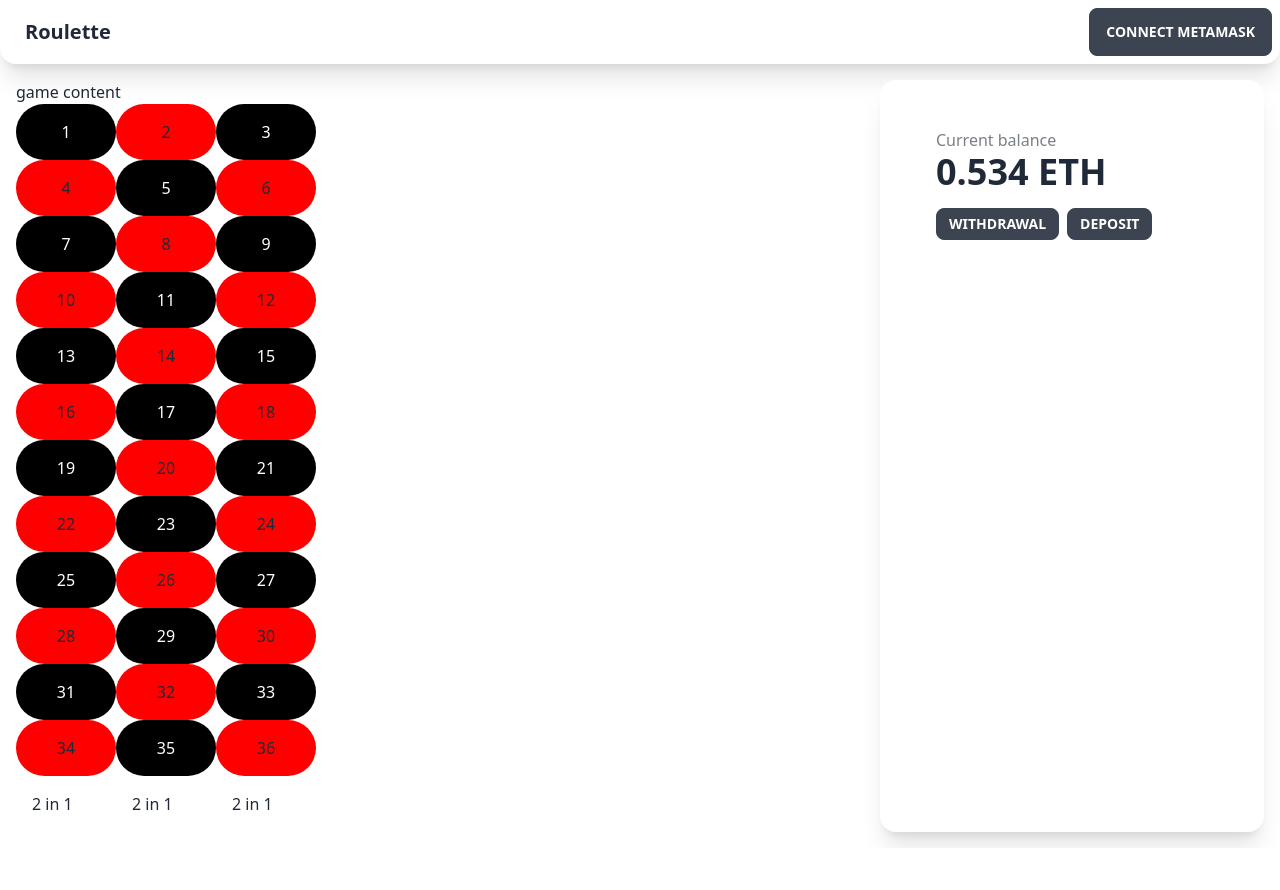
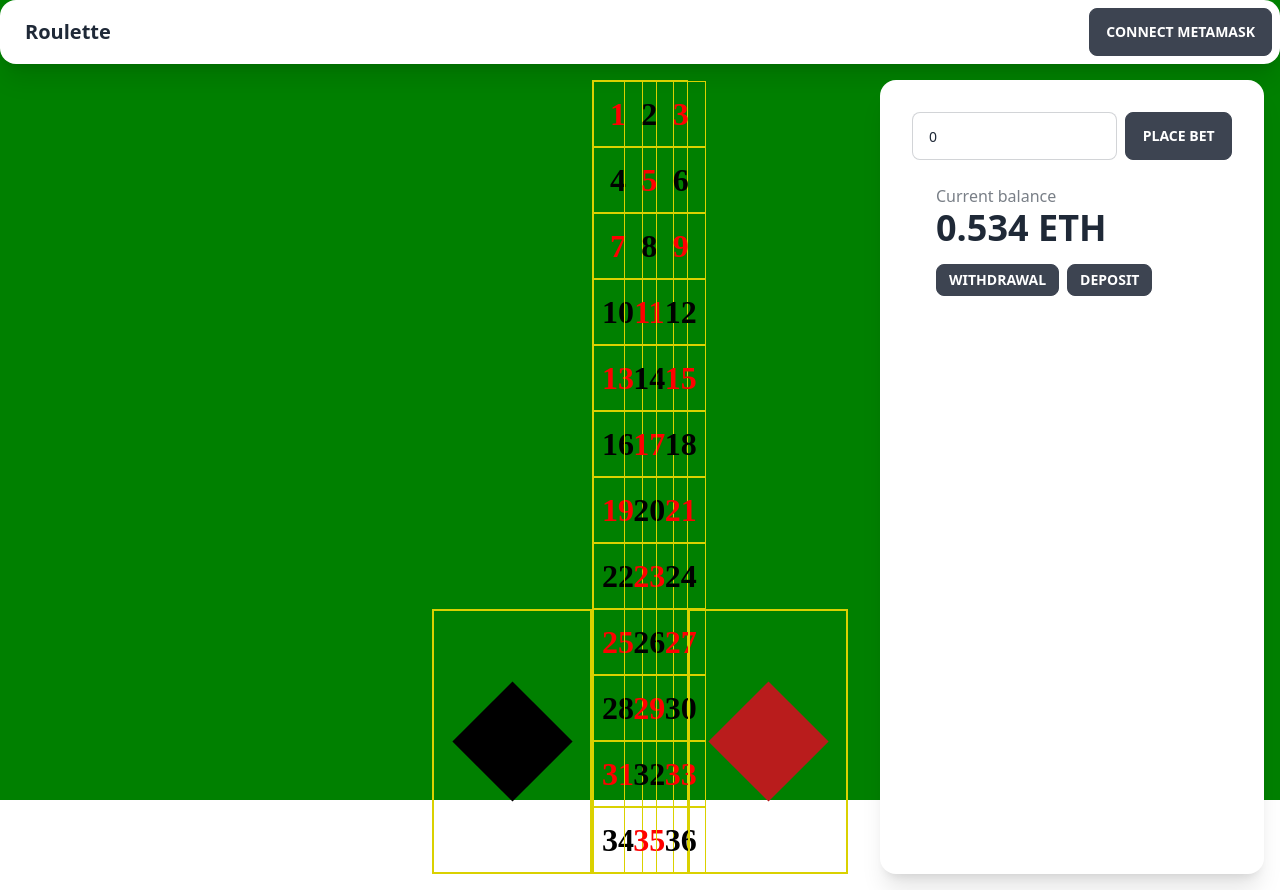
Before and after one commit to lennartbecker/eth-roulette, a Vue app in the folder vue-frontend/: page / in a window 1280 px wide. Before the commit the page ends 848 px from the top, so only its background shows below. Built offline with nearby package versions, Linux system fonts and the light colour scheme.

Commit message:
Add better board styling

```diff
--- a/vue-frontend/src/App.vue
+++ b/vue-frontend/src/App.vue
@@ -3,26 +3,14 @@
 
   <div class="flex flex-row p-4">
     <!-- <Input /> -->
-    <div class="game-wrpaper w-2/3">
-      game content
-
-      <div class="roulette-board">
-        <div class="grid grid-cols-3">
-          <div
-            class="roulette-number p-4 cursor-pointer flex justify-center items-center rounded-full"
-            v-for="i in 36"
-          >
-            {{ i }}
-          </div>
-          <div class="roulette-bet-field p-4 cursor-pointer" v-for="i in 3">
-            2 in 1
-          </div>
-        </div>
-      </div>
+    <div class="cylinder w-1/3"></div>
+    <div class="game-wrapper w-1/3 flex justify-center">
+      <Board />
     </div>
     <div class="player-funding w-1/3 flex justify-end">
       <div class="card w-96 bg-base-100 shadow-xl">
         <div class="card-body">
+          <BetInput />
           <div class="stat">
             <div class="stat-title">Current balance</div>
             <div class="stat-value">0.534 ETH</div>
@@ -40,17 +28,39 @@
 <script setup>
 import Navbar from "./components/Navbar.vue";
 import Input from "./components/Input.vue";
+import Board from "./components/Board.vue";
+import BetInput from "./components/BetInput.vue";
 </script>
 
 <style>
+#app {
+  background-color: green;
+  height: 100vh;
+}
 .roulette-board {
   max-width: 300px;
+  border: 1px solid #dad100;
+}
+.roulette-number {
+  font-size: 2rem;
+  border: 1px solid #dad100;
+  font-weight: bold;
+  font-family: "Times New Roman", Times, serif;
 }
 .roulette-number:nth-child(even) {
-  background-color: red;
+  color: black;
 }
 .roulette-number:nth-child(odd) {
-  background-color: black;
-  color: white;
+  color: red;
+}
+
+
+.color-bet {
+  border: 2px solid #dad100;
+}
+.diamond {
+  width: 85px;
+  height: 85px;
+  transform: rotate(45deg);
 }
 </style>
--- /dev/null
+++ b/vue-frontend/src/components/BetInput.vue
@@ -0,0 +1,27 @@
+<template>
+  <div class="flex gap-2">
+    <input
+      type="text"
+      placeholder="Enter amount"
+      class="input input-bordered input-md w-full max-w-xs w-2/3"
+      v-model="betAmount"
+    />
+    <button class="btn w-1/3" @click="makeRedBlackBet">Place bet</button>
+  </div>
+</template>
+
+<script>
+import { useCryptoStore } from "../stores/crypto";
+import { storeToRefs } from "pinia";
+
+export default {
+  setup() {
+    const { betAmount } = storeToRefs(useCryptoStore());
+    const { makeRedBlackBet } = useCryptoStore();
+    return {
+      betAmount,
+      makeRedBlackBet
+    };
+  },
+};
+</script>
--- /dev/null
+++ b/vue-frontend/src/components/Board.vue
@@ -0,0 +1,45 @@
+<template>
+  <div class="flex">
+    <div class="left-pads flex flex-column items-end">
+      <div class="h-1/3 w-40 color-bet flex justify-center items-center" @click="setField('BLACK')">
+        <div class="diamond bg-black"></div>
+      </div>
+    </div>
+    <div class="grid grid-cols-3 roulette-board">
+      <div
+        class="roulette-number py-2 px-6 cursor-pointer flex justify-center items-center"
+        v-for="i in 36"
+      >
+        {{ i }}
+      </div>
+      <!-- <div class="roulette-bet-field p-4 cursor-pointer" v-for="i in 3">
+            2 in 1
+          </div> -->
+    </div>
+    <div class="right-pads flex flex-column items-end">
+      <div
+        class="h-1/3 color-bet w-40 flex justify-center items-center"
+        @click="setField('RED')"
+      >
+        <div class="diamond bg-red-700"></div>
+      </div>
+    </div>
+  </div>
+</template>
+
+<script>
+import { ref } from "vue";
+import { useCryptoStore } from "../stores/crypto";
+import { storeToRefs } from "pinia";
+
+export default {
+  setup() {
+    const { setField } = useCryptoStore();
+    const { activeField } = storeToRefs(useCryptoStore());
+    return {
+      setField,
+      activeField,
+    };
+  },
+};
+</script>
--- a/vue-frontend/src/components/Input.vue
+++ b/vue-frontend/src/components/Input.vue
@@ -5,12 +5,6 @@
     class="input w-full max-w-xs mt-2"
     v-model="amount"
   />
-  <button class="btn btn-red" @click="makeRedBlackBet('RED', amount)">Red</button>
-  <button class="btn btn-black" @click="makeRedBlackBet('BLACK', amount)">
-    Black
-  </button>
-
-  {{amount}}
 </template>
 
 <script>
--- a/vue-frontend/src/components/Navbar.vue
+++ b/vue-frontend/src/components/Navbar.vue
@@ -16,8 +16,9 @@ import { useCryptoStore } from "../stores/crypto";
 
 export default {
   setup() {
-    const { account } = storeToRefs(useCryptoStore());
-    const { connectWallet } = useCryptoStore();
+    const store = useCryptoStore();
+    const { account } = storeToRefs(store);
+    const { connectWallet } = store;
 
     return {
       connectWallet,
--- a/vue-frontend/src/stores/crypto.js
+++ b/vue-frontend/src/stores/crypto.js
@@ -3,11 +3,16 @@ import { abi } from "../../../artifacts/contracts/Casino.sol/Casino.json";
 const contractAddress = "0x5FbDB2315678afecb367f032d93F642f64180aa3";
 import { defineStore } from "pinia";
 import { ref } from "vue";
-import enumHelper  from "../helpers/enumHelper";
+import enumHelper from "../helpers/enumHelper";
 
-export const useCryptoStore = defineStore("crypto", () => {
-  const account = ref(null);
-  async function connectWallet() {
+export const useCryptoStore = defineStore("crypto", {
+  state: () => ({ account: null, activeField: "", betAmount: 0 }),
+  actions: {
+    setField(field) {
+      this.activeField = field;
+    },
+
+    async connectWallet() {
       try {
         const { ethereum } = window;
         if (!ethereum) {
@@ -19,13 +24,13 @@ export const useCryptoStore = defineStore("crypto", () => {
         });
 
         console.log("Connected: ", myAccounts[0]);
-      account.value = myAccounts[0];
+        this.account = myAccounts[0];
       } catch (error) {
         console.log(error);
       }
-  }
+    },
 
-  async function makeRedBlackBet(color, amount) {
+    async makeRedBlackBet() {
       try {
         const provider = new ethers.providers.Web3Provider(ethereum);
         const signer = provider.getSigner();
@@ -34,15 +39,19 @@ export const useCryptoStore = defineStore("crypto", () => {
           abi,
           signer
         );
-      const betAmount = ethers.utils.parseEther(amount.toString());
-      console.log("value;", enumHelper.getRedBlackValue(color));
-      const tx = await rouletteContract.setRougeNoir(enumHelper.getRedBlackValue(color), {
+        const betAmount = ethers.utils.parseEther(this.betAmount.toString());
+        console.log("value;", enumHelper.getRedBlackValue(this.activeField));
+        const tx = await rouletteContract.setRougeNoir(
+          enumHelper.getRedBlackValue(this.activeField),
+          {
             value: betAmount,
-      });
+          }
+        );
       } catch (error) {
         console.log(error);
       }
-  }
+    },
+  },
 
-  return { account, connectWallet, makeRedBlackBet };
+  // return { account, connectWallet, makeRedBlackBet, setField, activeField };
 });
```
Lines whose indentation alone changed are shown as unchanged.
